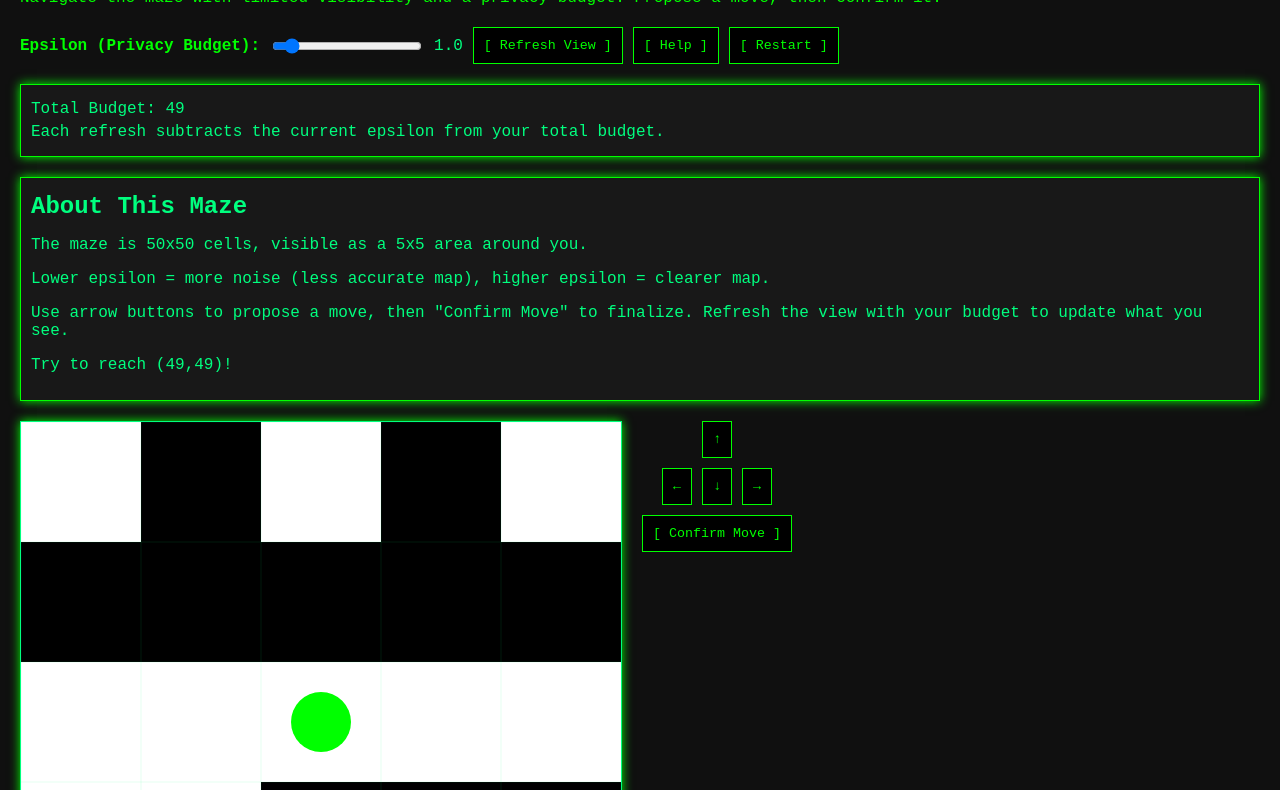
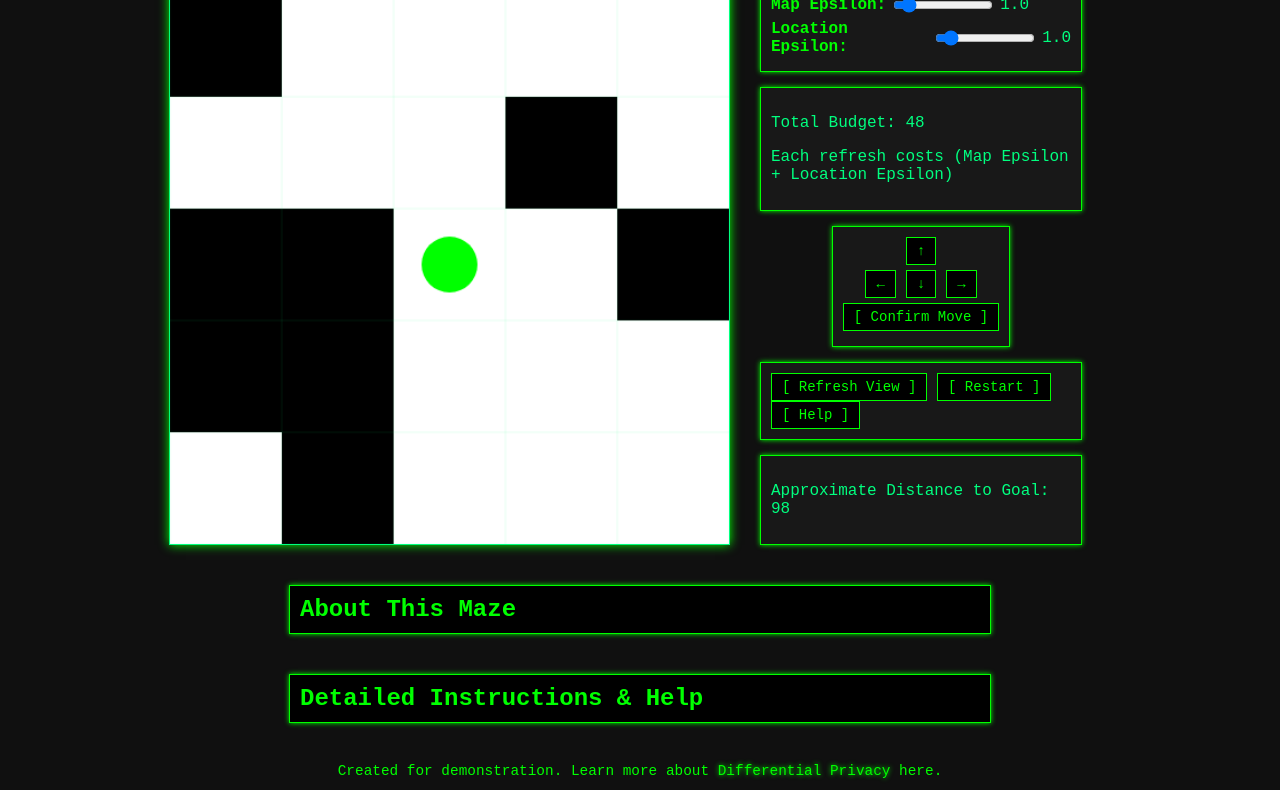
Before and after one commit to yashmaurya01/DP-Maze, a plain HTML site: page index.html in a window 1280 px wide. Shown: the part 69-859 px from the top of the page. Drawn offline with Linux system fonts and the light colour scheme.

Commit message:
rearranged ui and added distance from goal (another slider to control the accuracy of this)

```diff
--- a/css/styles.css
+++ b/css/styles.css
@@ -1,35 +1,78 @@
 body {
     font-family: "Courier New", Courier, monospace;
-    margin: 20px;
+    margin: 0;
     background: #101010;
     color: #00ff7f;
     font-size: 16px;
 }
 
+/* A wrapper to center controlPanel content */
+#pageWrapper {
+    max-width: 1000px;
+    /* adjust as needed */
+    margin: 0 auto;
+    text-align: center;
+    padding: 40px;
+}
+
 header h1 {
-    margin: 0;
+    margin: 0 0 20px;
     font-size: 1.8em;
     color: #0f0;
     text-shadow: 0 0 5px #0f0;
 }
 
-header p {
-    margin: 5px 0 20px;
-    color: #0f0;
-    font-size: 1em;
-}
-
-#topControls {
+/* Main container holds maze and controls side by side */
+#mainContainer {
     display: flex;
-    align-items: center;
-    gap: 10px;
+    flex-wrap: wrap;
+    gap: 20px;
+    justify-content: center;
+    /* center the child items horizontally */
     margin-bottom: 20px;
 }
 
-#epsilonControls {
+/* Maze container and canvas */
+#mazeContainer {
+    display: flex;
+    justify-content: center;
+}
+
+#gameCanvas {
+    border: 1px solid #00ff7f;
+    background: #000;
+    box-shadow: 0 0 10px #0f0;
+}
+
+/* Control panel to the right of the maze */
+#controlPanel {
+    display: flex;
+    flex-direction: column;
+    gap: 15px;
+    margin-left: 40px;
+}
+
+/* Panel styling remains the same */
+#epsilons,
+#budgetInfo,
+#movementControls,
+#actions,
+#statusPanel {
+    background: #181818;
+    padding: 10px;
+    border: 1px solid #0f0;
+    box-shadow: 0 0 5px #0f0;
+    max-width: 300px;
+    /* keep panels narrower for neat layout */
+    margin: 0 auto;
+    /* center each panel in its column */
+}
+
+.sliderGroup {
     display: flex;
     align-items: center;
-    gap: 10px;
+    gap: 5px;
+    margin-bottom: 5px;
 }
 
 label {
@@ -38,48 +81,7 @@ label {
 }
 
 input[type="range"] {
-    width: 150px;
-}
-
-#budgetInfo,
-#infoPanel,
-#statusPanel {
-    margin-top: 20px;
-    background: #181818;
-    padding: 10px;
-    border: 1px solid #0f0;
-    box-shadow: 0 0 10px #0f0;
-}
-
-#infoPanel h2,
-#budgetInfo p,
-#statusPanel p {
-    margin: 5px 0;
-}
-
-#gameContainer {
-    display: flex;
-    gap: 20px;
-    align-items: start;
-    margin-top: 20px;
-}
-
-#gameCanvas {
-    border: 1px solid #00ff7f;
-    box-shadow: 0 0 10px #0f0;
-    background: #000;
-}
-
-#movementControls {
-    display: flex;
-    flex-direction: column;
-    gap: 10px;
-}
-
-.control-row {
-    display: flex;
-    justify-content: center;
-    gap: 10px;
+    width: 100px;
 }
 
 .directionBtn,
@@ -89,8 +91,9 @@ input[type="range"] {
     border: 1px solid #0f0;
     font-family: "Courier New", monospace;
     cursor: pointer;
-    padding: 10px;
+    padding: 5px 10px;
     transition: background 0.3s, color 0.3s, box-shadow 0.3s;
+    font-size: 14px;
 }
 
 .directionBtn:hover,
@@ -100,10 +103,51 @@ input[type="range"] {
     box-shadow: 0 0 5px #0f0;
 }
 
+.control-row {
+    display: flex;
+    justify-content: center;
+    gap: 10px;
+    margin-bottom: 5px;
+}
+
+.collapsibleSection {
+    margin-top: 20px;
+    background: #181818;
+    border: 1px solid #0f0;
+    box-shadow: 0 0 5px #0f0;
+    padding: 0;
+    max-width: 700px;
+    margin: 40px auto;
+    /* center these sections */
+    text-align: left;
+    /* keep text aligned left inside */
+}
+
+.collapsibleHeader {
+    margin: 0;
+    padding: 10px;
+    background: #000;
+    color: #0f0;
+    cursor: pointer;
+    font-weight: bold;
+    user-select: none;
+    text-align: left;
+}
+
+.collapsibleContent {
+    padding: 10px;
+}
+
+.collapsibleHeader:hover {
+    background: #0f0;
+    color: #000;
+}
+
 footer {
     margin-top: 30px;
     font-size: 0.9em;
     color: #0f0;
+    text-align: center;
 }
 
 .highlight {
@@ -119,8 +163,3 @@ a {
 a:hover {
     text-decoration: underline;
 }
-
-#proposedMoveLine {
-    color: #0f0;
-    margin-top: 10px;
-}
--- a/index.html
+++ b/index.html
@@ -4,43 +4,40 @@
 <head>
     <meta charset="UTF-8" />
     <meta name="viewport" content="width=device-width, initial-scale=1.0" />
-    <title>DP Maze - Limited Visibility</title>
+    <title>DP Maze - Confirm Moves & Proper DP Mechanisms</title>
     <link rel="stylesheet" href="css/styles.css" />
 </head>
 
 <body>
     <header>
+        <center>
             <h1>DIFFERENTIAL PRIVACY MAZE</h1>
-        <p>Navigate the maze with limited visibility and a privacy budget. Propose a move, then confirm it.</p>
+        </center>
     </header>
 
-    <div id="topControls">
-        <div id="epsilonControls">
-            <label for="epsilonSlider">Epsilon (Privacy Budget):</label>
-            <input type="range" id="epsilonSlider" min="0.1" max="10" step="0.1" value="1" />
-            <span id="epsilonValue">1.0</span>
+    <div id="mainContainer">
+        <div id="mazeContainer">
+            <canvas id="gameCanvas" width="500" height="500"></canvas>
         </div>
-        <button id="refreshViewButton" class="hackBtn">[ Refresh View ]</button>
-        <button id="helpButton" class="hackBtn">[ Help ]</button>
-        <button id="restartButton" class="hackBtn">[ Restart ]</button>
+        <div id="controlPanel">
+            <div id="epsilons">
+                <div class="sliderGroup">
+                    <label for="mapEpsilonSlider">Map Epsilon:</label>
+                    <input type="range" id="mapEpsilonSlider" min="0.1" max="10" step="0.1" value="1" />
+                    <span id="mapEpsilonValue">1.0</span>
+                </div>
+                <div class="sliderGroup">
+                    <label for="locEpsilonSlider">Location Epsilon:</label>
+                    <input type="range" id="locEpsilonSlider" min="0.1" max="10" step="0.1" value="1" />
+                    <span id="locEpsilonValue">1.0</span>
+                </div>
             </div>
 
             <div id="budgetInfo">
                 <p>Total Budget: <span id="totalBudget">50</span></p>
-        <p>Each refresh subtracts the current epsilon from your total budget.</p>
+                <p>Each refresh costs (Map Epsilon + Location Epsilon)</p>
             </div>
 
-    <div id="infoPanel">
-        <h2>About This Maze</h2>
-        <p>The maze is 50x50 cells, visible as a 5x5 area around you.</p>
-        <p>Lower epsilon = more noise (less accurate map), higher epsilon = clearer map.</p>
-        <p>Use arrow buttons to propose a move, then "Confirm Move" to finalize. Refresh the view with your budget to
-            update what you see.</p>
-        <p>Try to reach (49,49)!</p>
-    </div>
-
-    <div id="gameContainer">
-        <canvas id="gameCanvas" width="600" height="600"></canvas>
             <div id="movementControls">
                 <div class="control-row">
                     <button id="upButton" class="directionBtn">↑</button>
@@ -54,13 +51,51 @@
                     <button id="confirmMoveButton" class="hackBtn">[ Confirm Move ]</button>
                 </div>
             </div>
+
+            <div id="actions">
+                <button id="refreshViewButton" class="hackBtn">[ Refresh View ]</button>
+                <button id="restartButton" class="hackBtn">[ Restart ]</button>
+                <button id="helpButton" class="hackBtn">[ Help ]</button>
             </div>
 
             <div id="statusPanel">
-        <p>Player Position: <span id="playerPosition">(0,0)</span></p>
-        <p>Goal: (49,49)</p>
-        <p>Distance to Goal: <span id="distanceToGoal">98</span></p>
-        <p id="proposedMoveLine" style="display:none;">Proposed Move: <span id="proposedMove"></span></p>
+                <p>Approximate Distance to Goal: <span id="noisyDistance">...</span></p>
+            </div>
+        </div>
+    </div>
+
+    <div class="collapsibleSection">
+        <h2 class="collapsibleHeader">About This Maze</h2>
+        <div class="collapsibleContent" style="display:none;">
+            <p>
+                This maze uses Differential Privacy for both the local map and the reported distance to the goal.
+                Map Epsilon controls the accuracy of the wall layout (via randomized response),
+                and Location Epsilon controls the noise added to the distance measure (via Laplace mechanism).
+            </p>
+            <p>
+                Lower epsilon = more noise, cheaper queries; Higher epsilon = clearer info but costlier.
+                Propose a move with arrows, confirm it to move if possible.
+                Refresh View costs budget and returns a noisy local map and noisy distance.
+                Try to reach (49,49)!
+            </p>
+        </div>
+    </div>
+
+    <div class="collapsibleSection">
+        <h2 class="collapsibleHeader">Detailed Instructions & Help</h2>
+        <div class="collapsibleContent" style="display:none;">
+            <p>
+                - Arrow Buttons: Propose a move (no cost).<br />
+                - Confirm Move: Check if move is valid. If blocked by a wall, you stay put.<br />
+                - Refresh View: Costs (Map Epsilon + Location Epsilon) from budget, returning a DP view of the 5x5 area
+                around you plus a noisy distance to goal.<br />
+                - Map Epsilon uses randomized response to flip walls with DP guarantees.<br />
+                - Location Epsilon uses Laplace noise for the distance.<br />
+                - No exact coordinates are revealed. Movement doesn't update distance automatically; only refresh
+                does.<br />
+                - Goal: Reach cell (49,49).
+            </p>
+        </div>
     </div>
 
     <footer>
--- a/js/dp.js
+++ b/js/dp.js
@@ -1,18 +1,33 @@
-function flipProbability(epsilon) {
-    const p = 0.5 * (1 / epsilon);
-    return Math.max(0.05, Math.min(p, 0.5));
+// Laplace noise for location distance
+function laplaceNoise(epsilon) {
+    const scale = 1 / epsilon;
+    const u = Math.random() - 0.5;
+    return -scale * Math.sign(u) * Math.log(1 - 2 * Math.abs(u));
 }
 
-function applyDpNoiseToLocalView(localView, epsilon) {
-    const p = flipProbability(epsilon);
+// Randomized response for map cells (binary):
+// Probability(true value) = e^ε/(e^ε+1)
+// Probability(flip value) = 1/(e^ε+1)
+function applyDpNoiseToLocalView(localView, epsilonMap) {
+    const expE = Math.exp(epsilonMap);
+    const pTrue = expE / (expE + 1);
+    // For each cell, "wall" is a boolean. We'll flip with probability (1-pTrue)
     for (let r = 0; r < localView.length; r++) {
         for (let c = 0; c < localView[r].length; c++) {
-            if (Math.random() < p) {
-                localView[r][c].wall = !localView[r][c].wall;
+            const cell = localView[r][c];
+            const flip = (Math.random() > pTrue);
+            if (flip) {
+                cell.wall = !cell.wall;
             }
         }
     }
     return localView;
 }
 
-export { applyDpNoiseToLocalView };
+function noisyDistance(trueDist, epsilonLoc) {
+    const noise = laplaceNoise(epsilonLoc);
+    const nd = trueDist + noise;
+    return Math.max(0, Math.round(nd));
+}
+
+export { applyDpNoiseToLocalView, noisyDistance };
--- a/js/main.js
+++ b/js/main.js
@@ -1,14 +1,16 @@
 import { generateMaze } from './maze.js';
-import { showHelp } from './ui.js';
-import { applyDpNoiseToLocalView } from './dp.js';
+import { showHelp, setupCollapsibles } from './ui.js';
+import { applyDpNoiseToLocalView, noisyDistance } from './dp.js';
 
 document.addEventListener('DOMContentLoaded', () => {
-    const epsilonSlider = document.getElementById('epsilonSlider');
-    const epsilonValue = document.getElementById('epsilonValue');
+    const mapEpsilonSlider = document.getElementById('mapEpsilonSlider');
+    const mapEpsilonValue = document.getElementById('mapEpsilonValue');
+    const locEpsilonSlider = document.getElementById('locEpsilonSlider');
+    const locEpsilonValue = document.getElementById('locEpsilonValue');
+
     const refreshViewButton = document.getElementById('refreshViewButton');
     const helpButton = document.getElementById('helpButton');
     const restartButton = document.getElementById('restartButton');
-    const totalBudgetSpan = document.getElementById('totalBudget');
 
     const upButton = document.getElementById('upButton');
     const downButton = document.getElementById('downButton');
@@ -16,10 +18,8 @@ document.addEventListener('DOMContentLoaded', () => {
     const rightButton = document.getElementById('rightButton');
     const confirmMoveButton = document.getElementById('confirmMoveButton');
 
-    const playerPositionSpan = document.getElementById('playerPosition');
-    const distanceToGoalSpan = document.getElementById('distanceToGoal');
-    const proposedMoveLine = document.getElementById('proposedMoveLine');
-    const proposedMoveSpan = document.getElementById('proposedMove');
+    const totalBudgetSpan = document.getElementById('totalBudget');
+    const noisyDistanceSpan = document.getElementById('noisyDistance');
 
     const canvas = document.getElementById('gameCanvas');
     const ctx = canvas.getContext('2d');
@@ -30,7 +30,8 @@ document.addEventListener('DOMContentLoaded', () => {
     const GOAL_X = 49;
     const GOAL_Y = 49;
 
-    let epsilon = parseFloat(epsilonSlider.value);
+    let epsilonMap = parseFloat(mapEpsilonSlider.value);
+    let epsilonLoc = parseFloat(locEpsilonSlider.value);
     let totalBudget = 50;
 
     let maze = generateMaze(MAZE_COLS, MAZE_ROWS);
@@ -55,13 +56,12 @@ document.addEventListener('DOMContentLoaded', () => {
                     const cell = localView[r][c];
                     const x = c * cellSize;
                     const y = r * cellSize;
-
                     ctx.fillStyle = cell.wall ? '#000' : '#fff';
                     ctx.fillRect(x, y, cellSize, cellSize);
                 }
             }
 
-            // Draw grid lines
+            // Grid lines
             ctx.strokeStyle = 'rgba(0,255,127,0.1)';
             for (let i = 0; i <= VISIBLE_SIZE; i++) {
                 ctx.beginPath();
@@ -93,16 +93,14 @@ document.addEventListener('DOMContentLoaded', () => {
     }
 
     function refreshLocalView() {
-        if (totalBudget <= 0) {
-            alert("You have no more budget to refresh the view.");
+        const cost = epsilonMap + epsilonLoc;
+        if (totalBudget <= 0 || totalBudget < cost) {
+            alert("Not enough budget to refresh the view.");
             return;
         }
 
-        // Subtract epsilon from budget
-        totalBudget -= epsilon;
-        if (totalBudget < 0) {
-            totalBudget = 0; // No negative budget
-        }
+        totalBudget -= cost;
+        if (totalBudget < 0) totalBudget = 0;
 
         const half = Math.floor(VISIBLE_SIZE / 2);
         let startX = playerX - half;
@@ -123,28 +121,28 @@ document.addEventListener('DOMContentLoaded', () => {
             subMaze.push(rowArr);
         }
 
-        let noisyView = applyDpNoiseToLocalView(subMaze, epsilon);
-
-        // Center is player's position, ensure it's walkable
+        let noisyView = applyDpNoiseToLocalView(subMaze, epsilonMap);
+        // Ensure player's position cell is walkable
         const centerX = Math.floor(VISIBLE_SIZE / 2);
         const centerY = Math.floor(VISIBLE_SIZE / 2);
         noisyView[centerY][centerX].wall = false;
+        localView = noisyView;
 
-        localView = noisyView;
+        // Compute real distance and add Laplace noise
+        const trueDist = Math.abs(GOAL_X - playerX) + Math.abs(GOAL_Y - playerY);
+        const dpDist = noisyDistance(trueDist, epsilonLoc);
+        noisyDistanceSpan.textContent = dpDist.toString();
+
         updateUI();
         draw();
     }
 
     function proposeMove(dx, dy) {
-        const newX = playerX + dx;
-        const newY = playerY + dy;
-        proposedX = newX;
-        proposedY = newY;
-        updateUI(); // Update UI to show proposed move
+        proposedX = playerX + dx;
+        proposedY = playerY + dy;
     }
 
     function confirmMove() {
-        // Finalize proposed move if it's valid
         if (proposedX < 0 || proposedX >= MAZE_COLS || proposedY < 0 || proposedY >= MAZE_ROWS) {
             alert("Can't move out of bounds!");
             return;
@@ -152,76 +150,68 @@ document.addEventListener('DOMContentLoaded', () => {
         if (!maze[proposedY][proposedX].wall) {
             playerX = proposedX;
             playerY = proposedY;
-            // Once confirmed, proposed move line should vanish
-            proposedX = playerX;
-            proposedY = playerY;
-            updateUI();
-            draw();
         } else {
             alert("That direction is blocked by a wall!");
         }
+
+        // After confirming move, redraw and update UI
+        draw();
+        updateUI();
+    }
+
+    function movePlayer(dx, dy) {
+        proposeMove(dx, dy);
     }
 
     function updateUI() {
-        // Update epsilon display
-        epsilonValue.textContent = epsilon.toFixed(1);
-
-        // Update budget display
+        mapEpsilonValue.textContent = epsilonMap.toFixed(1);
+        locEpsilonValue.textContent = epsilonLoc.toFixed(1);
         totalBudgetSpan.textContent = Math.round(totalBudget * 100) / 100;
-
-        // Update player position & distance
-        playerPositionSpan.textContent = `(${playerX},${playerY})`;
-        const dist = Math.abs(GOAL_X - playerX) + Math.abs(GOAL_Y - playerY);
-        distanceToGoalSpan.textContent = dist.toString();
-
-        // Update proposed move display
-        if (proposedX !== playerX || proposedY !== playerY) {
-            proposedMoveSpan.textContent = `(${proposedX},${proposedY})`;
-            proposedMoveLine.style.display = 'block';
-        } else {
-            // No pending proposed move different from current position
-            proposedMoveLine.style.display = 'none';
-        }
     }
 
     function restartGame() {
         maze = generateMaze(MAZE_COLS, MAZE_ROWS);
         playerX = 0;
         playerY = 0;
-        proposedX = 0;
-        proposedY = 0;
+        proposedX = playerX;
+        proposedY = playerY;
         totalBudget = 50;
-        epsilon = parseFloat(epsilonSlider.value);
+        epsilonMap = parseFloat(mapEpsilonSlider.value);
+        epsilonLoc = parseFloat(locEpsilonSlider.value);
+        noisyDistanceSpan.textContent = "...";
         updateUI();
         refreshLocalView();
     }
 
     // Event Listeners
-    epsilonSlider.addEventListener('input', () => {
-        epsilon = parseFloat(epsilonSlider.value);
+    mapEpsilonSlider.addEventListener('input', () => {
+        epsilonMap = parseFloat(mapEpsilonSlider.value);
+        updateUI();
+    });
+
+    locEpsilonSlider.addEventListener('input', () => {
+        epsilonLoc = parseFloat(locEpsilonSlider.value);
         updateUI();
     });
 
     refreshViewButton.addEventListener('click', () => {
-        if (totalBudget > 0) {
-            refreshLocalView();
-        } else {
-            alert("No more budget available!");
-        }
+        refreshLocalView();
     });
 
     helpButton.addEventListener('click', showHelp);
 
     restartButton.addEventListener('click', restartGame);
 
-    upButton.addEventListener('click', () => proposeMove(0, -1));
-    downButton.addEventListener('click', () => proposeMove(0, 1));
-    leftButton.addEventListener('click', () => proposeMove(-1, 0));
-    rightButton.addEventListener('click', () => proposeMove(1, 0));
+    upButton.addEventListener('click', () => movePlayer(0, -1));
+    downButton.addEventListener('click', () => movePlayer(0, 1));
+    leftButton.addEventListener('click', () => movePlayer(-1, 0));
+    rightButton.addEventListener('click', () => movePlayer(1, 0));
 
     confirmMoveButton.addEventListener('click', () => confirmMove());
 
     // Initial setup
     updateUI();
-    refreshLocalView(); // initial view
+    refreshLocalView();
+    setupCollapsibles();
+    draw(); // Initial draw just in case
 });
--- a/js/ui.js
+++ b/js/ui.js
@@ -1,15 +1,28 @@
 function showHelp() {
     alert(
-        `Use the arrow buttons to propose a move.
-Then click "Confirm Move" to finalize it.
+        `Use arrow buttons to propose a move.
+Click [Confirm Move] to finalize it.
 
-Adjust epsilon (0.1 to 10):
-- Lower epsilon = more noise (less accurate map)
-- Higher epsilon = clearer map
+[Refresh View] spends (Map Epsilon + Location Epsilon) budget.
+This returns a DP-based local map (via randomized response) and a noisy distance (via Laplace).
 
-Each refresh costs 'epsilon' from your total budget (starting at 50).
-Try to reach (49,49)!`
+Adjust epsilons for clarity vs. budget.
+Reach (49,49)!`
     );
 }
 
-export { showHelp };
+function setupCollapsibles() {
+    const headers = document.querySelectorAll('.collapsibleHeader');
+    headers.forEach(header => {
+        header.addEventListener('click', () => {
+            const content = header.nextElementSibling;
+            if (content.style.display === 'none') {
+                content.style.display = 'block';
+            } else {
+                content.style.display = 'none';
+            }
+        });
+    });
+}
+
+export { showHelp, setupCollapsibles };
```
Lines whose indentation alone changed are shown as unchanged.
